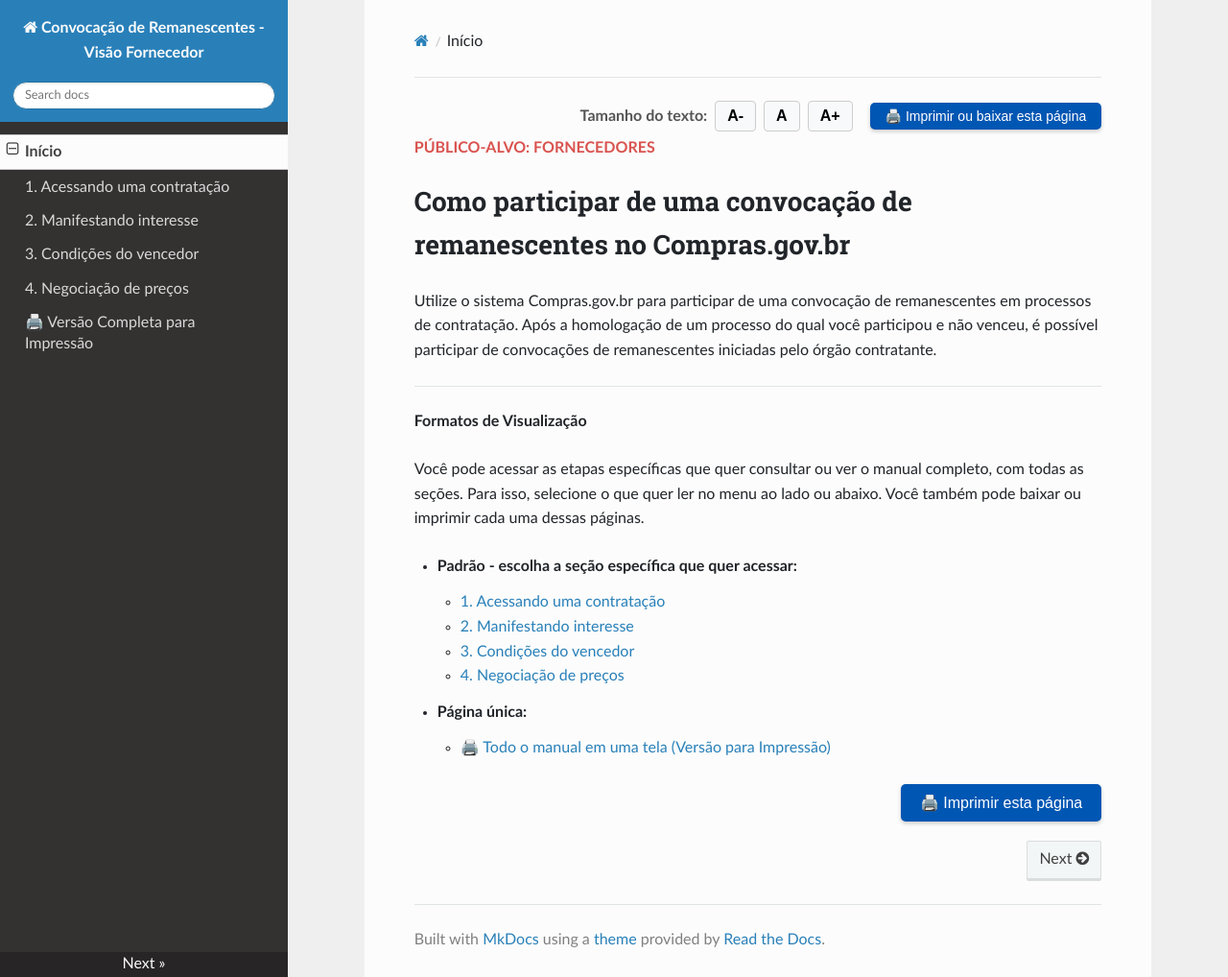
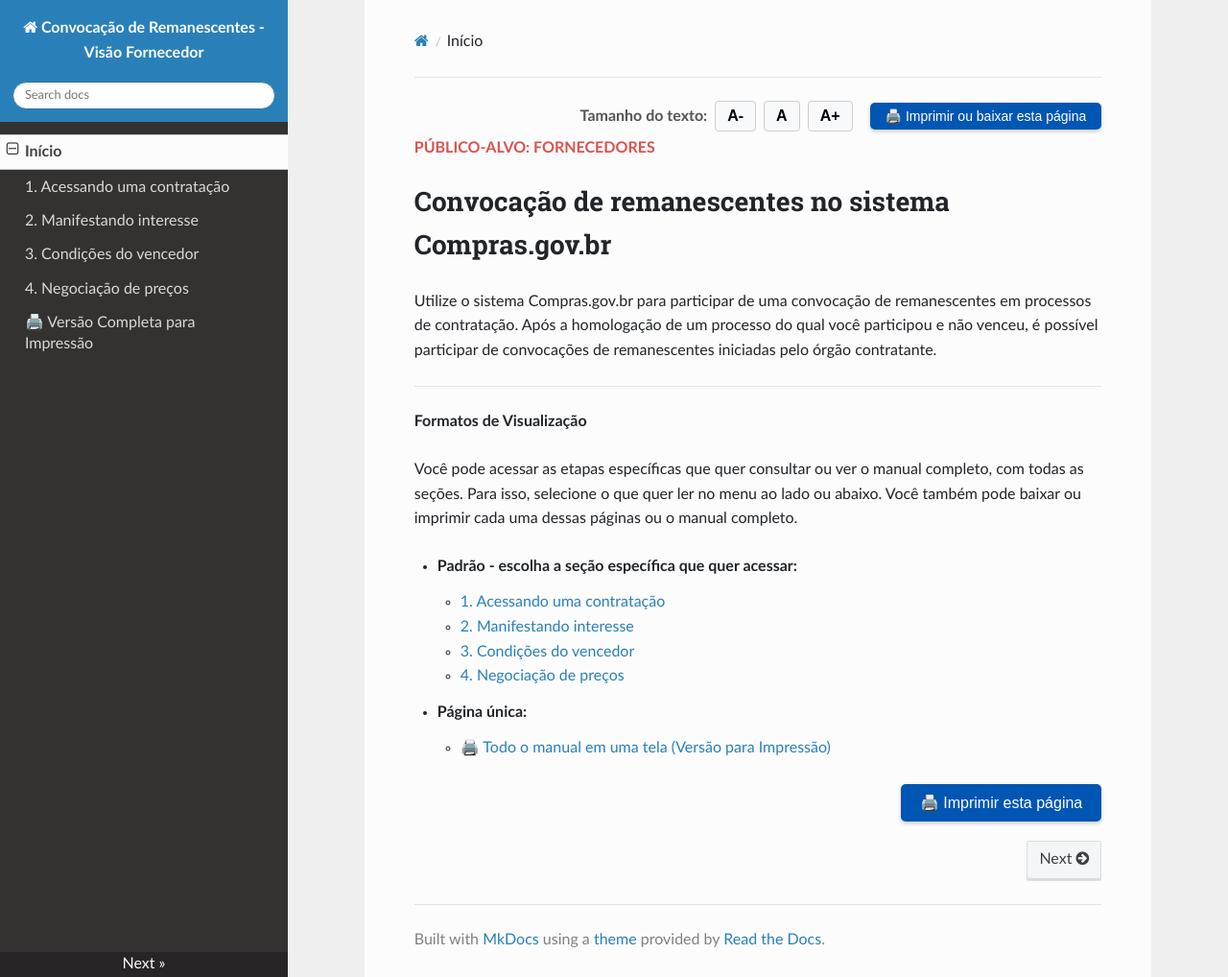
Before and after one commit to emilix10-bit/convocacao-de-remanescentes-fornecedor, an MkDocs documentation site: the page built from docs/index.md, in a window 1280 px wide and 1018 px high. Shown: the whole window at 96% size. Built offline with MkDocs 1.6.1, drawn with Linux system fonts in a browser that asks for light colours; nearby versions of some CDN libraries.

Commit message:
Revise title and enhance manual access instructions
Updated the title and added 'ou o manual completo' to the text about accessing the manual.

```diff
--- a/docs/index.md
+++ b/docs/index.md
@@ -11,7 +11,7 @@
 
 <p style="font-weight: bold; color: #d9534f; margin-top: -5px; margin-bottom: 20px;">PÚBLICO-ALVO: FORNECEDORES</p>
 
-# Como participar de uma convocação de remanescentes no Compras.gov.br
+# Convocação de remanescentes no sistema Compras.gov.br
 
 Utilize o sistema Compras.gov.br para participar de uma convocação de remanescentes em processos de contratação. Após a homologação de um processo do qual você participou e não venceu, é possível participar de convocações de remanescentes iniciadas pelo órgão contratante.
 
@@ -19,7 +19,7 @@ Utilize o sistema Compras.gov.br para participar de uma convocação de remanesc
 
 <span style="font-size: 1.5em; font-weight: bold;">Formatos de Visualização</span>
 
-Você pode acessar as etapas específicas que quer consultar ou ver o manual completo, com todas as seções. Para isso, selecione o que quer ler no menu ao lado ou abaixo. Você também pode baixar ou imprimir cada uma dessas páginas.
+Você pode acessar as etapas específicas que quer consultar ou ver o manual completo, com todas as seções. Para isso, selecione o que quer ler no menu ao lado ou abaixo. Você também pode baixar ou imprimir cada uma dessas páginas ou o manual completo.
 
 * **Padrão - escolha a seção específica que quer acessar:**
     * [1. Acessando uma contratação](01-acessando-contratacao.md)
```
